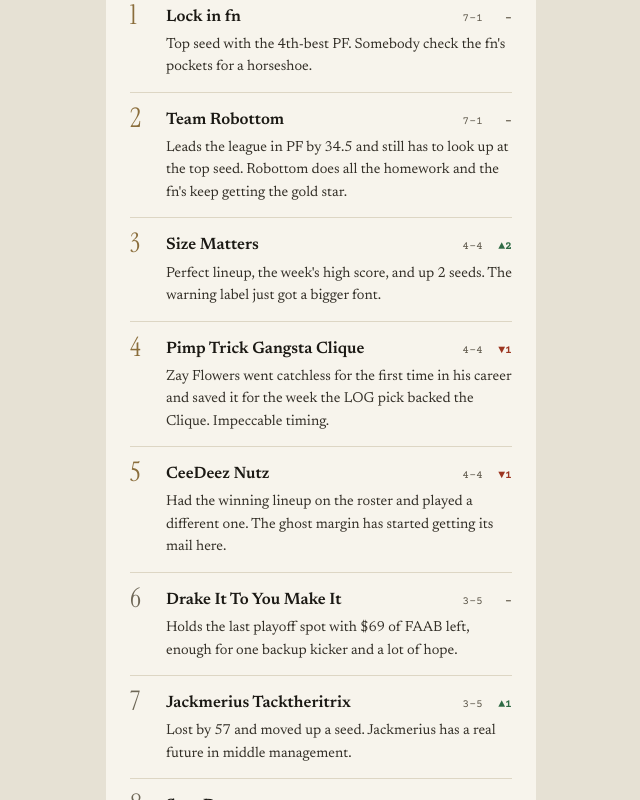
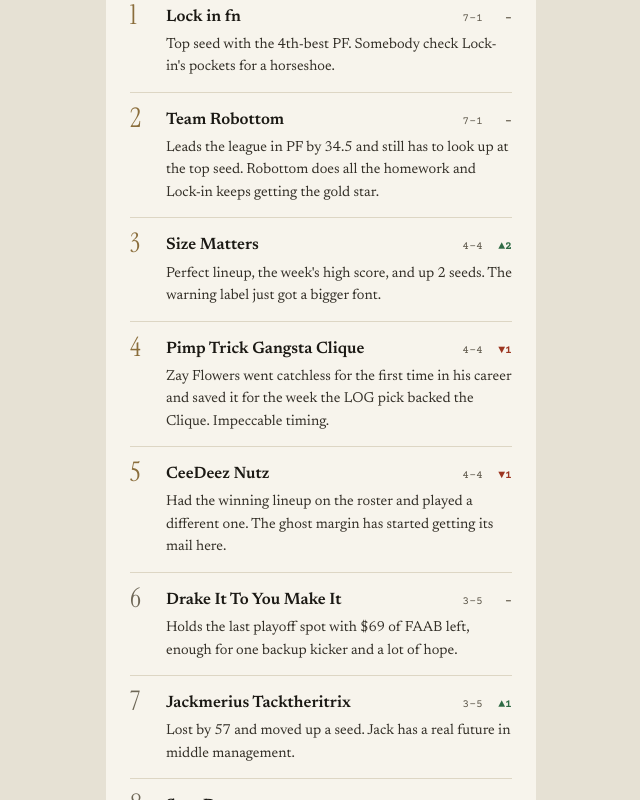
Before and after one commit to tastethesoup/bread-and-circuses, an Eleventy site: page src/posts/2026-11-03-log-week-8.md in a window 1280 px wide. Shown: the part 1720-2520 px from the top of the page, without its empty margins (319-959 px from the left). Built offline with nearby package versions, Linux system fonts and the light colour scheme; Eleventy itself is replaced by a stand-in of ours; files that its build step writes are made by us from their sources.

Commit message:
LOG Week 8 redo: short-name updates (Lock-in, Jack)

```diff
--- a/src/posts/2026-11-03-log-week-8.md
+++ b/src/posts/2026-11-03-log-week-8.md
@@ -43,11 +43,11 @@ log:
     - team: "Lock in fn"
       record: 7-1
       move: "-"
-      blurb: "Top seed with the 4th-best PF. Somebody check the fn's pockets for a horseshoe."
+      blurb: "Top seed with the 4th-best PF. Somebody check Lock-in's pockets for a horseshoe."
     - team: "Team Robottom"
       record: 7-1
       move: "-"
-      blurb: "Leads the league in PF by 34.5 and still has to look up at the top seed. Robottom does all the homework and the fn's keep getting the gold star."
+      blurb: "Leads the league in PF by 34.5 and still has to look up at the top seed. Robottom does all the homework and Lock-in keeps getting the gold star."
     - team: "Size Matters"
       record: 4-4
       move: "▲2"
@@ -67,7 +67,7 @@ log:
     - team: "Jackmerius Tacktheritrix"
       record: 3-5
       move: "▲1"
-      blurb: "Lost by 57 and moved up a seed. Jackmerius has a real future in middle management."
+      blurb: "Lost by 57 and moved up a seed. Jack has a real future in middle management."
     - team: "Sutt-Dog"
       record: 3-5
       move: "▲1"
@@ -89,7 +89,7 @@ log:
       evidence: "Buccaneers D/ST, a $1 add, scored 15.0 on the bench while the Bengals D/ST started and scored 10.0. Courtland Sutton (9.3) and Hunter Henry (6.0) sat while Drake London (1.8) and Tre Tucker (0.0) started. That's 18.5 points on the pine in a game lost by 16. Set the best lineup and CeeDeez wins 129.90-126.90. The Bucs won a real game without a single completion. CeeDeez lost a fantasy game without completing the lineup check."
     - team: "Lock in fn"
       charge: "The margin paid the fine."
-      evidence: "Lock dropped Bo Nix and claimed Jacoby Brissett for $4. With Purdy and Shough both on bye, Brissett was the only quarterback available, and he scored 0.2. Will Reichard added 0.0 at kicker. Lock won by 19 anyway, so the crime cost nothing on the scoreboard. A 7-1 record buys a lot in this league, and a pass from the blotter isn't on the menu."
+      evidence: "Lock-in dropped Bo Nix and claimed Jacoby Brissett for $4. With Purdy and Shough both on bye, Brissett was the only quarterback available, and he scored 0.2. Will Reichard added 0.0 at kicker. Lock-in won by 19 anyway, so the crime cost nothing on the scoreboard. A 7-1 record buys a lot in this league, and a pass from the blotter isn't on the menu."
   slate:
     - home: "Team Robottom"
       away: "Sutt-Dog"
@@ -106,7 +106,7 @@ log:
     - home: "Lock in fn"
       away: "Jackmerius Tacktheritrix"
       pick: "Lock in fn"
-      roast: "Lock currently starts Brissett at QB with Purdy on the bench, and setting Purdy flips the game to Lock. The LOG pick is betting the fn's check before kickoff."
+      roast: "Lock-in currently starts Brissett at QB with Purdy on the bench, and setting Purdy flips the game to Lock-in. The LOG pick is betting Lock-in's check before kickoff."
     - home: "Drake It To You Make It"
       away: "Pimp Trick Gangsta Clique"
       pick: "Drake It To You Make It"
```
